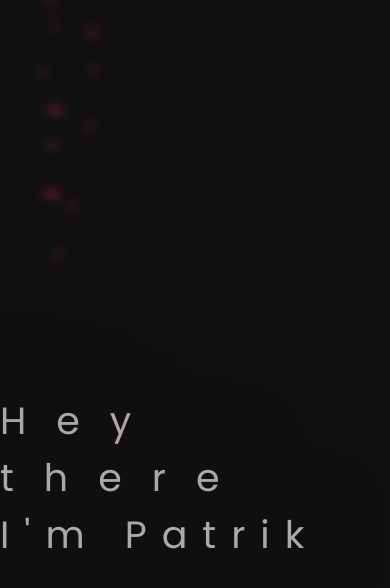
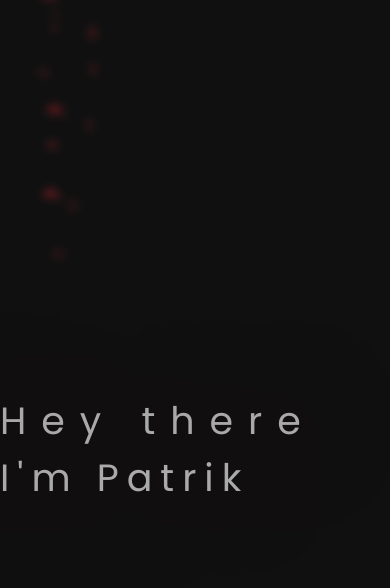
Before and after one commit to nubcake94/dev-portfolio-svelte, a Svelte app: page / in a window 390 px wide. Shown: the top 588 px of the page. Built offline with nearby package versions, Linux system fonts and the light colour scheme.

Commit message:
fix minor design changes on Intro

```diff
--- a/src/sections/Intro.svelte
+++ b/src/sections/Intro.svelte
@@ -5,11 +5,11 @@
 
 <section class="flex flex-col h-screen items-center justify-center">
     <div class="section-container flex flex-col flex-1 items-center justify-center gap-y-9">
-        <h1 id="intro-text" class="md:text-9xl text-6xl">Hey there</h1>
-        <h1 id="me" class="md:text-7xl text-4xl">I'm Patrik</h1>
+        <h1 id="intro-text" class="md:text-9xl text-4xl">Hey there</h1>
+        <h1 id="me" class="md:text-7xl text-2xl">I'm Patrik</h1>
     </div>
     <div id="click-for-details-container-1" class="absolute w-[75%] max-w-xl bottom-[15%]">
-        <p class="caption-text text-center">Welcome to my portfolio!</p>
+        <p id="welcome" class="caption-text text-center">Welcome to my portfolio!</p>
         <div class="divider my-3" />
         <div class="flex flex-col flex-1 justify-center items-center">
             <div class="icon">
@@ -41,6 +41,11 @@
         animation: appear 2s ease-in-out 6s 1 forwards;
     }
 
+    #welcome {
+        text-shadow: 2px 2px 200px #e32737;
+        color: #AAAAAA
+    }
+
     .divider {
         height: 4px;
         border-radius: 16px;
@@ -64,6 +69,14 @@
     @media(min-width: 0px) and (max-width: 500px) {
         .section-container {
             animation: move-mobile 2s ease-in-out 6s 1 forwards;
+        }
+
+        #intro-text {
+            letter-spacing: 15px;
+        }
+
+        #me {
+            letter-spacing: 8px;
         }
     }
 
```
